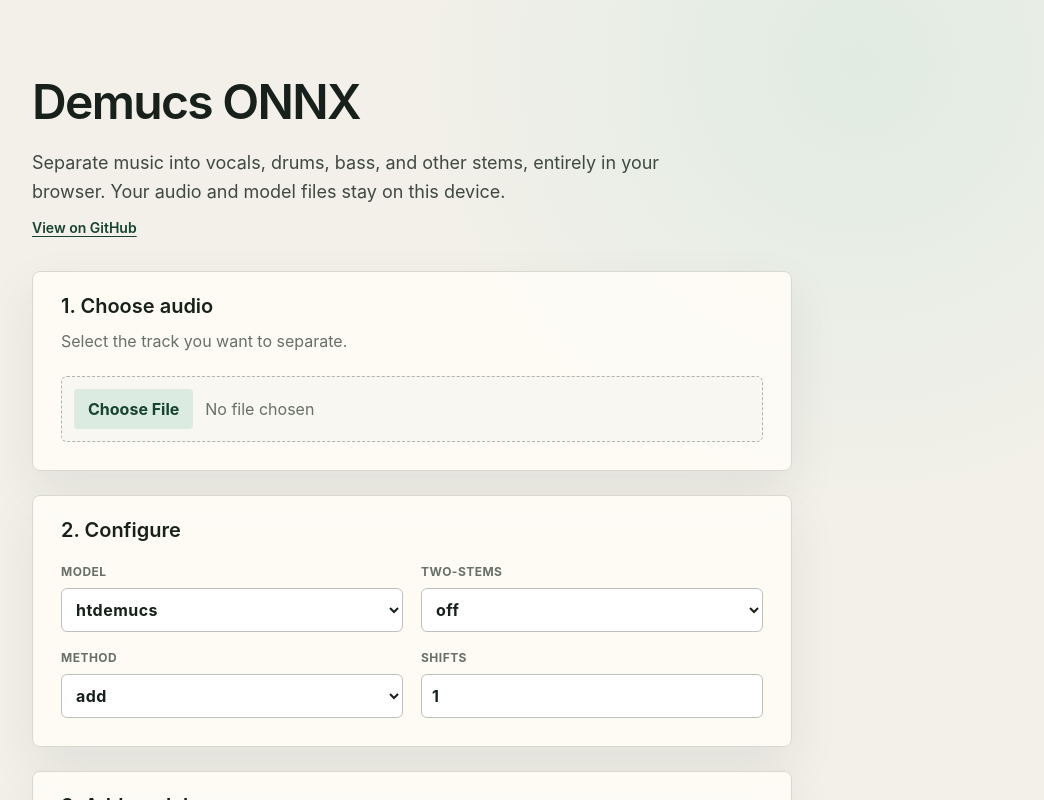
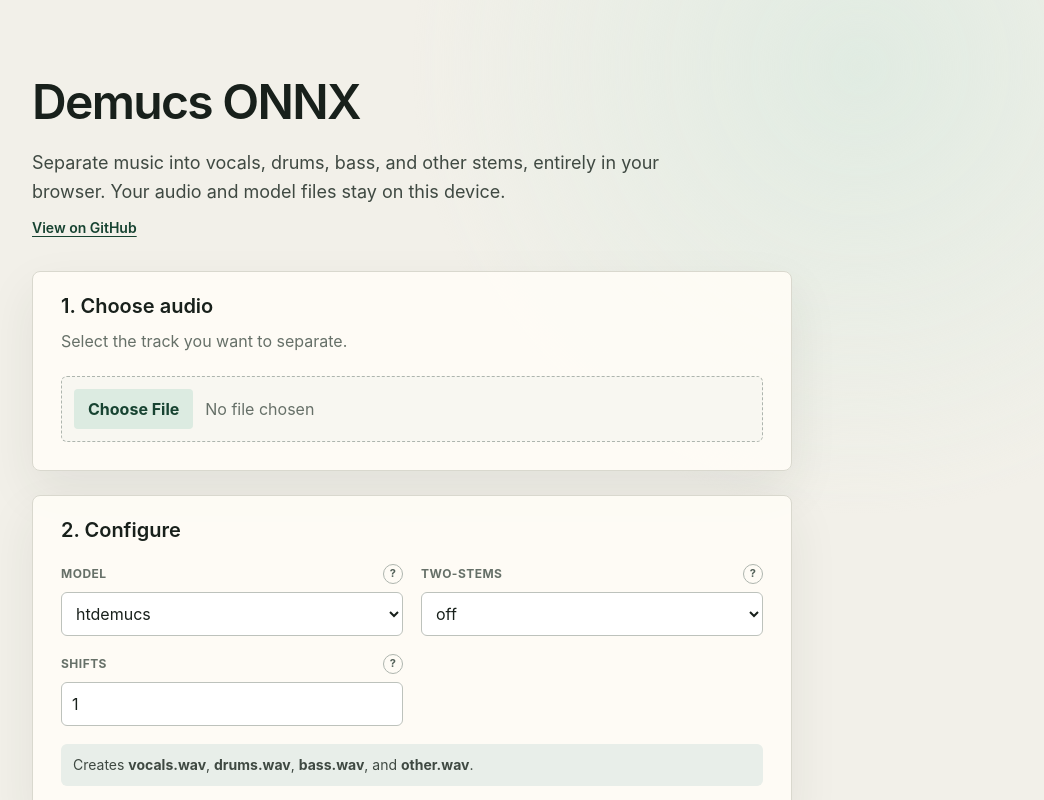
Before and after one commit to hi-ogawa/demucs-onnx, a React (Vite) app in the folder packages/app/: page / in a window 1280 px wide. Shown: the top 800 px of the page, without its empty margins (228-1272 px from the left). Built offline with nearby package versions, Linux system fonts and the light colour scheme.

Commit message:
feat: explain web separation options
Co-authored-by: OpenCode (gpt-5.6-sol) <noreply@opencode.ai>

```diff
--- a/packages/app/src/app.tsx
+++ b/packages/app/src/app.tsx
@@ -11,6 +11,22 @@ import type { WorkerResponse } from "./worker";
 
 type DecodedAudio = { left: Float32Array; right: Float32Array };
 type Output = SeparatedStem & { url: string };
+
+function FieldHelp({ children }: { children: React.ReactNode }) {
+  return (
+    <details className="relative normal-case">
+      <summary
+        className="flex size-5 cursor-pointer list-none items-center justify-center rounded-full border border-[#aeb5ae] text-[11px] font-bold text-[#536059] hover:border-[#174331] hover:text-[#174331] [&::-webkit-details-marker]:hidden"
+        aria-label="More information"
+      >
+        ?
+      </summary>
+      <div className="absolute top-7 right-0 z-10 w-64 rounded-md border border-[#d9d8ce] bg-white p-3 text-sm leading-relaxed font-normal tracking-normal text-[#3f4942] shadow-lg max-[480px]:w-56">
+        {children}
+      </div>
+    </details>
+  );
+}
 
 export function App() {
   const [decoded, setDecoded] = useState<DecodedAudio | null>(null);
@@ -225,8 +241,14 @@ export function App() {
               2. Configure
             </h2>
             <div className="grid grid-cols-2 gap-4.5 max-[480px]:grid-cols-1">
-              <label className="grid gap-2 text-xs font-bold tracking-[0.04em] text-[#667068] uppercase">
-                <span>Model</span>
+              <div className="grid gap-2">
+                <div className="flex items-center justify-between text-xs font-bold tracking-[0.04em] text-[#667068] uppercase">
+                  <label htmlFor="model">Model</label>
+                  <FieldHelp>
+                    Choose the standard general-purpose model or the fine-tuned
+                    source-specialist models.
+                  </FieldHelp>
+                </div>
                 <select
                   className="min-h-11 w-full rounded-md border border-[#bdc2bc] bg-white px-2.5 py-2 text-base text-[#18201b] normal-case"
                   id="model"
@@ -241,9 +263,16 @@ export function App() {
                   <option>htdemucs</option>
                   <option>htdemucs_ft</option>
                 </select>
-              </label>
-              <label className="grid gap-2 text-xs font-bold tracking-[0.04em] text-[#667068] uppercase">
-                <span>Two-stems</span>
+              </div>
+              <div className="grid gap-2">
+                <div className="flex items-center justify-between text-xs font-bold tracking-[0.04em] text-[#667068] uppercase">
+                  <label htmlFor="twoStems">Two-stems</label>
+                  <FieldHelp>
+                    Output the selected source and a mix without it. Other
+                    contains instruments not classified as vocals, drums, or
+                    bass.
+                  </FieldHelp>
+                </div>
                 <select
                   className="min-h-11 w-full rounded-md border border-[#bdc2bc] bg-white px-2.5 py-2 text-base text-[#18201b] normal-case"
                   id="twoStems"
@@ -266,26 +295,15 @@ export function App() {
                   <option>other</option>
                   <option>vocals</option>
                 </select>
-              </label>
-              <label className="grid gap-2 text-xs font-bold tracking-[0.04em] text-[#667068] uppercase">
-                <span>Method</span>
-                <select
-                  className="min-h-11 w-full rounded-md border border-[#bdc2bc] bg-white px-2.5 py-2 text-base text-[#18201b] normal-case"
-                  id="method"
-                  value={method}
-                  onChange={(event) =>
-                    setPreferences((current) => ({
-                      ...current,
-                      method: event.target.value as typeof current.method,
-                    }))
-                  }
-                >
-                  <option>add</option>
-                  <option>minus</option>
-                </select>
-              </label>
-              <label className="grid gap-2 text-xs font-bold tracking-[0.04em] text-[#667068] uppercase">
-                <span>Shifts</span>
+              </div>
+              <div className="grid gap-2">
+                <div className="flex items-center justify-between text-xs font-bold tracking-[0.04em] text-[#667068] uppercase">
+                  <label htmlFor="shifts">Shifts</label>
+                  <FieldHelp>
+                    Trade speed for separation quality by averaging multiple
+                    processing passes. Runtime grows roughly in proportion.
+                  </FieldHelp>
+                </div>
                 <input
                   className="min-h-11 w-full rounded-md border border-[#bdc2bc] bg-white px-2.5 py-2 text-base text-[#18201b] normal-case"
                   type="number"
@@ -300,7 +318,61 @@ export function App() {
                     }))
                   }
                 />
-              </label>
+              </div>
+              {twoStems && (
+                <section
+                  className="col-span-2 mt-1 rounded-md border border-[#d9d8ce] bg-[#f8f7f1] p-4 max-[480px]:col-span-1"
+                  id="twoStemsOptions"
+                >
+                  <h3 className="mb-3 text-sm font-semibold text-[#3f4942]">
+                    Two-stems options
+                  </h3>
+                  <div className="grid grid-cols-2 items-end gap-4 max-[480px]:grid-cols-1">
+                    <div className="grid gap-2">
+                      <div className="flex items-center justify-between text-xs font-bold tracking-[0.04em] text-[#667068] uppercase">
+                        <label htmlFor="method">Method</label>
+                        <FieldHelp>
+                          Add combines the other separated stems. Minus
+                          subtracts the source from the original and, with
+                          htdemucs_ft, runs about four times faster. Results
+                          vary by track.
+                        </FieldHelp>
+                      </div>
+                      <select
+                        className="min-h-11 w-full rounded-md border border-[#bdc2bc] bg-white px-2.5 py-2 text-base text-[#18201b]"
+                        id="method"
+                        value={method}
+                        onChange={(event) =>
+                          setPreferences((current) => ({
+                            ...current,
+                            method: event.target.value as typeof current.method,
+                          }))
+                        }
+                      >
+                        <option>add</option>
+                        <option>minus</option>
+                      </select>
+                    </div>
+                    <p
+                      className="rounded-md bg-[#e8eee9] px-3 py-2.5 text-sm leading-relaxed text-[#3f4942]"
+                      id="outputSummary"
+                    >
+                      Creates <strong>{twoStems}.wav</strong> and{" "}
+                      <strong>no_{twoStems}.wav</strong>.
+                    </p>
+                  </div>
+                </section>
+              )}
+              {!twoStems && (
+                <p
+                  className="col-span-2 rounded-md bg-[#e8eee9] px-3 py-2.5 text-sm leading-relaxed text-[#3f4942] max-[480px]:col-span-1"
+                  id="outputSummary"
+                >
+                  Creates <strong>vocals.wav</strong>,{" "}
+                  <strong>drums.wav</strong>, <strong>bass.wav</strong>, and{" "}
+                  <strong>other.wav</strong>.
+                </p>
+              )}
             </div>
           </section>
 
```
Also changed, not shown: 2 other files (tests, documents, lock files or other folders).
